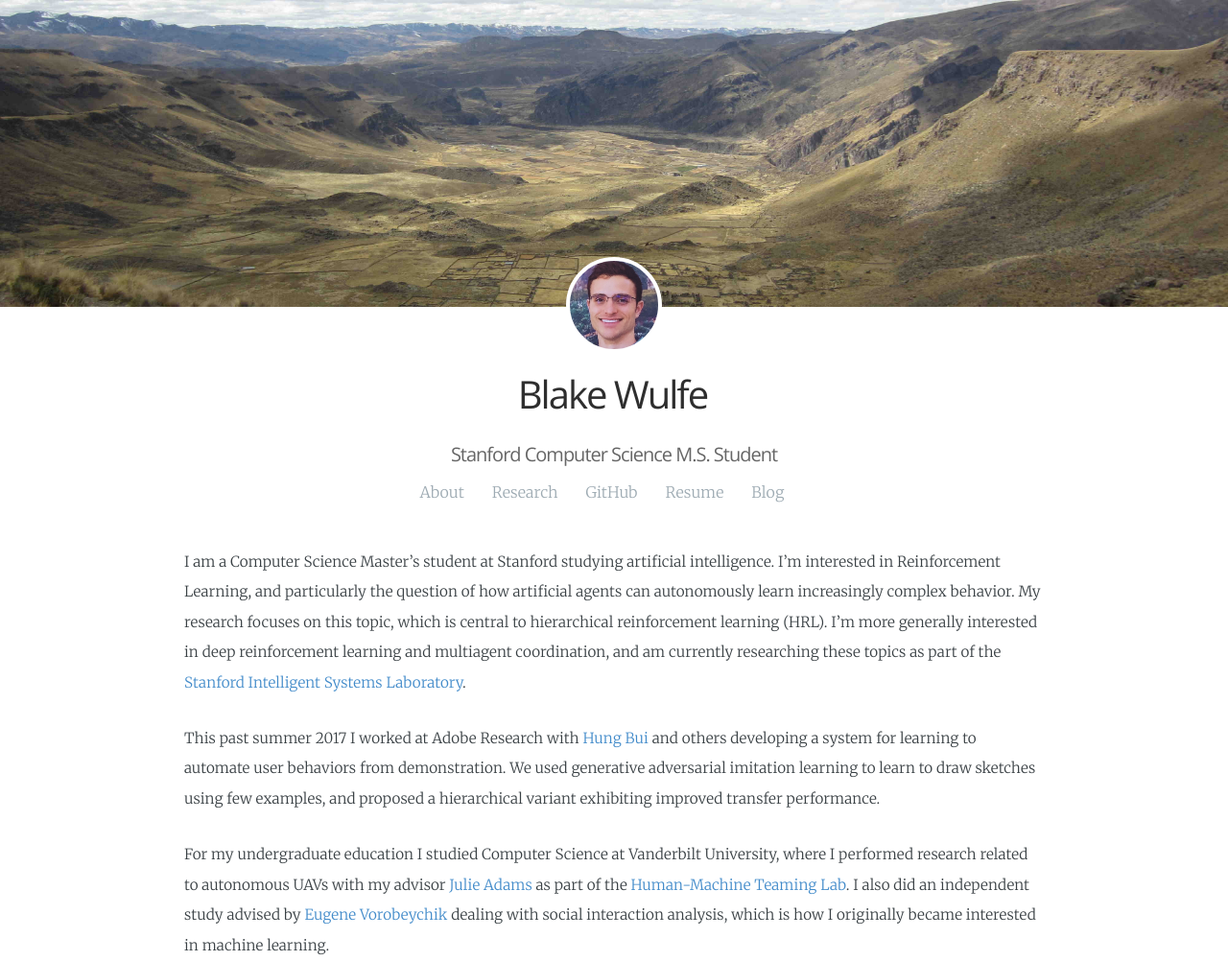
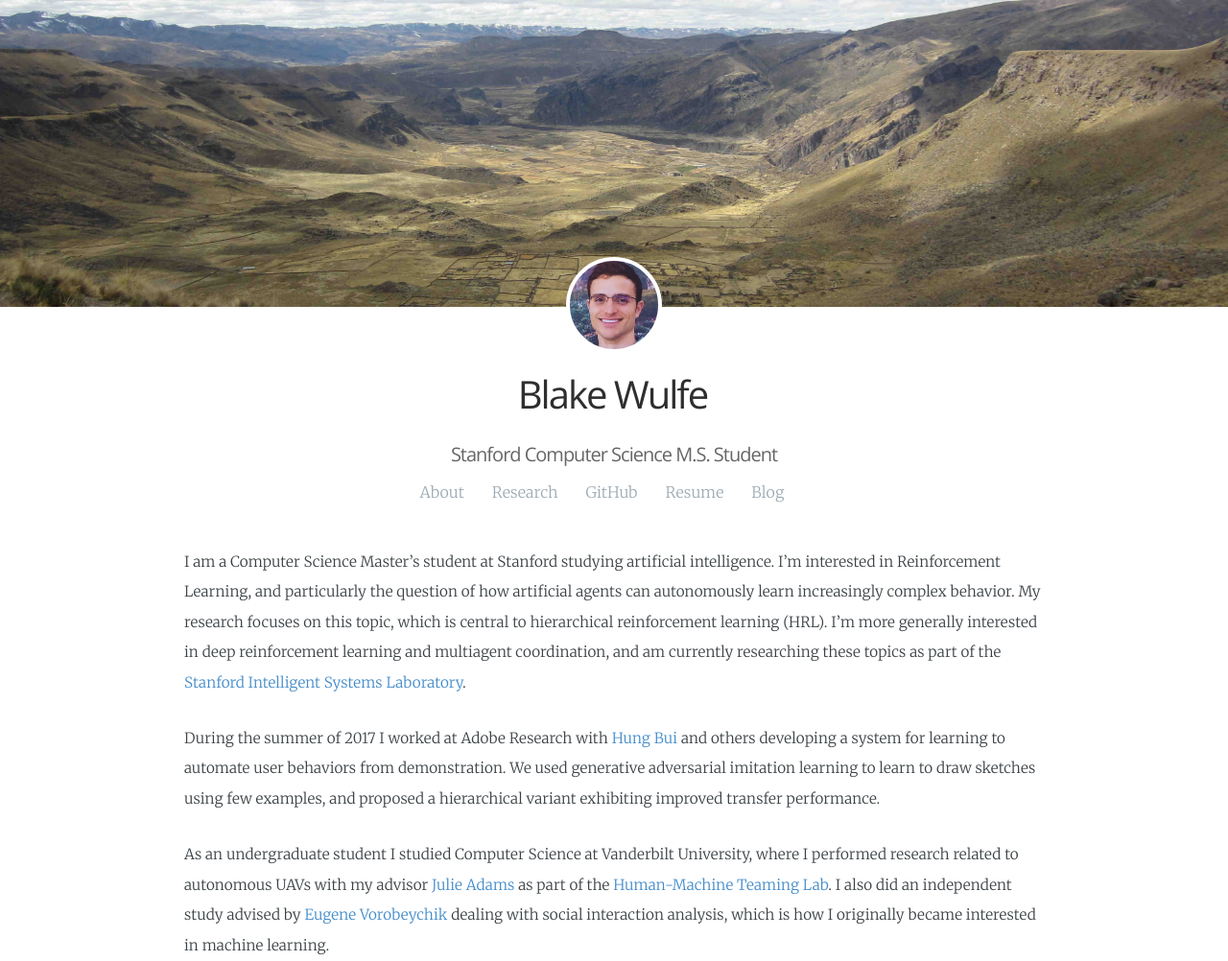
Before and after one commit to wulfebw/legacy.wulfebw.github.io, a Jekyll site: the page built from index.html, in a window 1280 px wide. Shown: the whole page at 96% size. Built offline with Jekyll 4.4.1, drawn with Linux system fonts in a browser that asks for light colours; some web fonts are replaced.

Commit message:
updating grammar

```diff
--- a/_includes/main.md
+++ b/_includes/main.md
@@ -1,6 +1,6 @@
 
 I am a Computer Science Master's student at Stanford studying artificial intelligence. I'm interested in Reinforcement Learning, and particularly the question of how artificial agents can autonomously learn increasingly complex behavior. My research focuses on this topic, which is central to hierarchical reinforcement learning (HRL). I'm more generally interested in deep reinforcement learning and multiagent coordination, and am currently researching these topics as part of the <a href="http://web.stanford.edu/group/sisl/cgi-bin/wordpress/people/" class="md-link">Stanford Intelligent Systems Laboratory</a>.
 
-This past summer 2017 I worked at Adobe Research with <a href="https://www.linkedin.com/in/hung-bui-2a9b244" class="md-link">Hung Bui</a> and others developing a system for learning to automate user behaviors from demonstration. We used generative adversarial imitation learning to learn to draw sketches using few examples, and proposed a hierarchical variant exhibiting improved transfer performance.
+During the summer of 2017 I worked at Adobe Research with <a href="https://www.linkedin.com/in/hung-bui-2a9b244" class="md-link">Hung Bui</a> and others developing a system for learning to automate user behaviors from demonstration. We used generative adversarial imitation learning to learn to draw sketches using few examples, and proposed a hierarchical variant exhibiting improved transfer performance.
 
-For my undergraduate education I studied Computer Science at Vanderbilt University, where I performed research related to autonomous UAVs with my advisor <a href="http://engineering.vanderbilt.edu/bio/julie-adams" class="md-link">Julie Adams</a> as part of the <a href="http://eecs.vanderbilt.edu/research/hmtl/wp/" class="md-link">Human-Machine Teaming Lab</a>. I also did an independent study advised by <a href="http://engineering.vanderbilt.edu/bio/eugene-vorobeychik" class="md-link">Eugene Vorobeychik</a> dealing with social interaction analysis, which is how I originally became interested in machine learning.
+As an undergraduate student I studied Computer Science at Vanderbilt University, where I performed research related to autonomous UAVs with my advisor <a href="http://engineering.vanderbilt.edu/bio/julie-adams" class="md-link">Julie Adams</a> as part of the <a href="http://eecs.vanderbilt.edu/research/hmtl/wp/" class="md-link">Human-Machine Teaming Lab</a>. I also did an independent study advised by <a href="http://engineering.vanderbilt.edu/bio/eugene-vorobeychik" class="md-link">Eugene Vorobeychik</a> dealing with social interaction analysis, which is how I originally became interested in machine learning.
```
